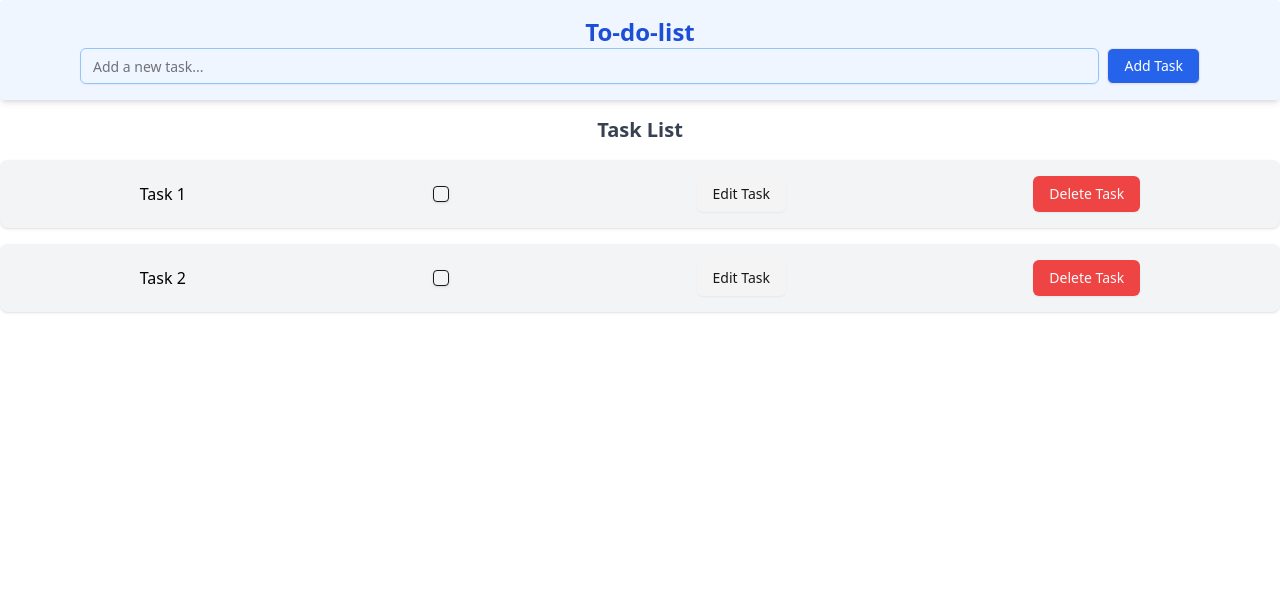
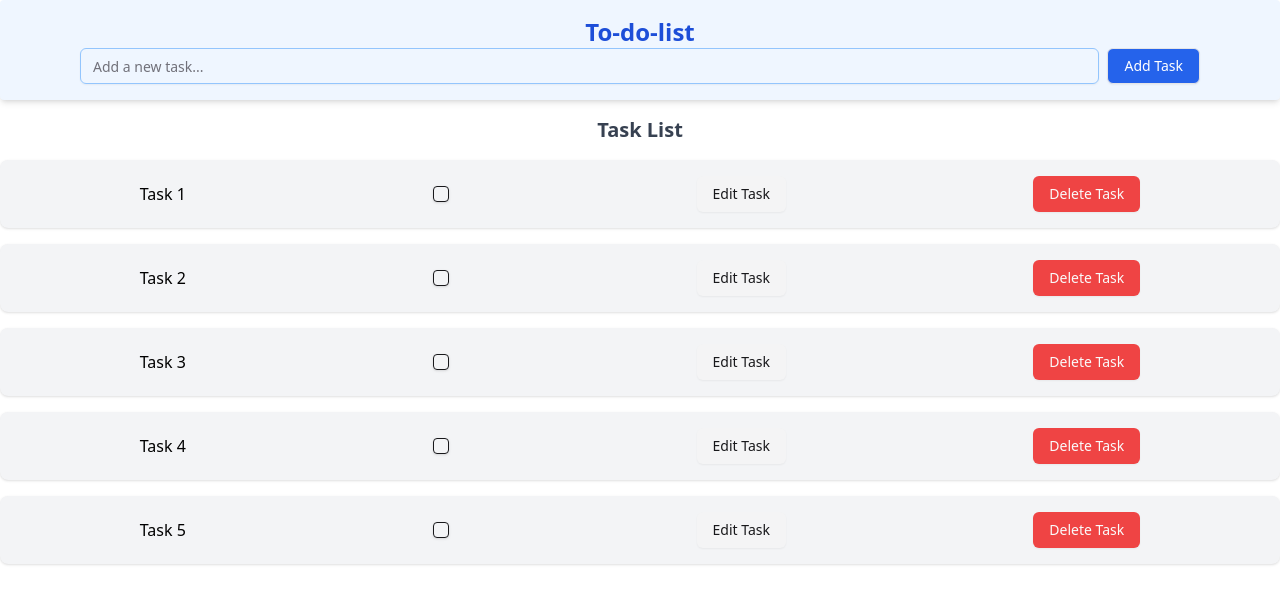
Before and after one commit to kakarifki/To-do-least, a React (Vite) app: page / in a window 1280 px wide. Shown: the top 604 px of the page. Built offline with nearby package versions, Linux system fonts and the light colour scheme.

Commit message:
feat: add new components: item task and mapping List to do on list Task

```diff
--- /dev/null
+++ b/src/components/item-task/index.tsx
@@ -0,0 +1,20 @@
+import { Button } from "@/components/ui/button";
+import { Checkbox } from "@/components/ui/checkbox";
+
+interface ItemTaskProps {
+    id: string;
+    taskName: string;
+}
+
+const ItemTask = ({ id, taskName }: ItemTaskProps) =>  {
+    return (
+        <li className='flex justify-around items-center p-4 bg-gray-100 rounded-lg shadow hover:bg-gray-200 transition' id={id}>
+            {taskName}
+            <Checkbox />
+            <Button variant="secondary" className='hover:bg-blue-500'>Edit Task</Button>
+            <Button variant="destructive" className='hover:bg-red-600'>Delete Task</Button>
+        </li>
+    );
+};
+
+export default ItemTask;
--- a/src/components/list-tasks/index.tsx
+++ b/src/components/list-tasks/index.tsx
@@ -1,5 +1,12 @@
-import { Button } from "@/components/ui/button"
-import { Checkbox } from "@/components/ui/checkbox"
+import ItemTask from "../item-task";
+
+const listTodo = [
+  { id: '1', nameTodo: 'Task 1' },
+  { id: '2', nameTodo: 'Task 2' },
+  { id: '3', nameTodo: 'Task 3' },
+  { id: '4', nameTodo: 'Task 4' },
+  { id: '5', nameTodo: 'Task 5' },
+];
 
 const ListTask = () => {
   return (
@@ -7,18 +14,9 @@ const ListTask = () => {
     <div className='container mx-auto mt-4'>
         <h2 className='flex justify-center text-xl font-semibold text-gray-700'>Task List</h2>
         <ul className='flex flex-col gap-4 mt-4'>
-          <li className='flex justify-around items-center p-4 bg-gray-100 rounded-lg shadow hover:bg-gray-200 transition'>
-            Task 1
-            <Checkbox />
-            <Button variant="secondary" className='hover:bg-blue-500'>Edit Task</Button>
-            <Button variant="destructive" className='hover:bg-red-600'>Delete Task</Button>
-          </li>
-          <li className='flex justify-around items-center p-4 bg-gray-100 rounded-lg shadow hover:bg-gray-200 transition'>
-            Task 2
-            <Checkbox />
-            <Button variant="secondary" className='hover:bg-blue-500'>Edit Task</Button>
-            <Button variant="destructive" className='hover:bg-red-600'>Delete Task</Button>
-          </li>
+        {listTodo.map(task => (
+                    <ItemTask key={task.id} id={task.id} taskName={task.nameTodo} />
+                ))}
         </ul>
       </div>
     </>
```
